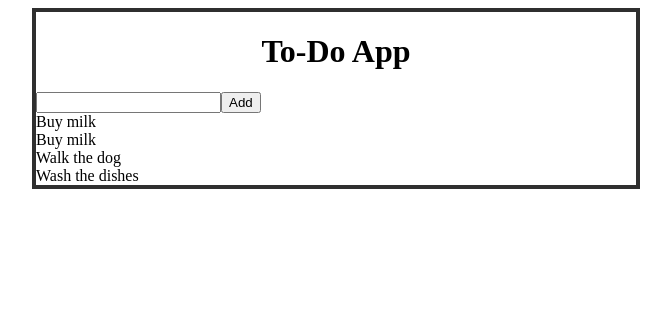
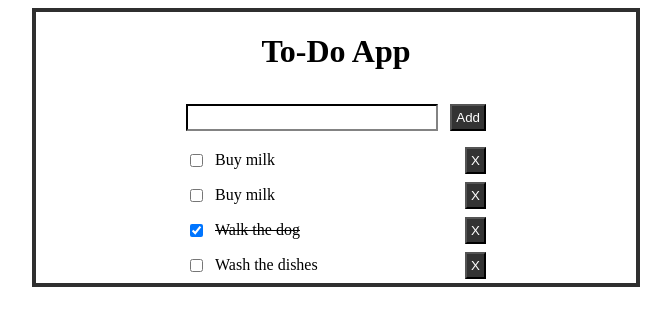
Before and after one commit to bencun/sedc-app, a Vue app: page / in a window 1280 px wide. Shown: the top 326 px of the page, without its empty margins (304-975 px from the left). Built offline with nearby package versions, Linux system fonts and the light colour scheme.

Commit message:
Button, deleting, slots, stop/capture.

```diff
--- a/src/App.vue
+++ b/src/App.vue
@@ -47,6 +47,9 @@ export default {
   width: 600px;
   border: 4px solid $border-color;
   margin: auto;
+  display: flex;
+  flex-direction: column;
+  align-items: center;
 
   .title {
     text-align: center;
--- /dev/null
+++ b/src/components/MyButton.vue
@@ -0,0 +1,39 @@
+<template>
+  <button
+    class="todo-button ps"
+    @click="emitClick">
+
+    <slot>Submit</slot>
+
+  </button>
+</template>
+
+<script>
+export default {
+  name: 'MyButton',
+  props: {
+    stop: {
+      type: Boolean,
+      default: false,
+    }
+  },
+  methods: {
+    emitClick($event) {
+      if (this.stop) {
+        $event.stopPropagation();
+      }
+      this.$emit('click');
+    }
+  }
+}
+</script>
+
+<style lang="scss" scoped>
+@import "../styles/variables.scss";
+
+.todo-button {
+  margin-left: $padding-l;
+  background-color: $text-color;
+  color: white;
+}
+</style>
--- a/src/components/SingleTask.vue
+++ b/src/components/SingleTask.vue
@@ -1,20 +1,67 @@
 <template>
-  <div class="single-task">
-    {{ task.text }}
+  <div class="single-task ps" @click="toggleDone">
+    <input class="checkbox" type="checkbox" v-model="task.done"/>
+
+    <span
+      class="text"
+      :class="spanClass">
+      {{ task.text }}
+    </span>
+
+    <my-button
+      class="delete"
+      @click="handleDelete"
+      :stop="true">X</my-button>
   </div>
 </template>
 
 <script>
+import MyButton from './MyButton.vue';
+
 export default {
   name: 'SingleTask',
+  components: { MyButton },
   props: {
     task: {
       type: Object,
+    }
+  },
+  methods: {
+    toggleDone() {
+      this.task.done = !this.task.done;
+    },
+    handleDelete() {
+      this.$emit('delete', this.task.id);
+    },
+  },
+  computed: {
+    spanClass() {
+      return {
+        'is-checked': this.task.done,
+      };
     }
   }
 }
 </script>
 
-<style>
+<style scoped lang="scss">
+@import "../styles/variables.scss";
 
+.single-task {
+  width: $default-width;
+  cursor: pointer;
+  display: flex;
+  align-items: center;
+
+  .checkbox {
+    margin-right: $padding-l;
+  }
+  .text {
+    flex-grow: 1;
+  }
+
+}
+.is-checked {
+  text-decoration: line-through;
+}
 </style>
--- a/src/components/TaskForm.vue
+++ b/src/components/TaskForm.vue
@@ -1,13 +1,21 @@
 <template>
-  <div class="task-form">
-    <input type="text" v-model="todoText" @keyup.enter="addHandler"/>
-    <button @click="addHandler">Add</button>
+  <div class="task-form pl">
+    <input
+      class="todo-text ps"
+      type="text"
+      v-model="todoText"
+      @keyup.enter="addHandler"/>
+
+    <my-button @click="addHandler">Add</my-button>
   </div>
 </template>
 
 <script>
+import MyButton from "./MyButton.vue";
+
 export default {
   name: 'TaskForm',
+  components: { MyButton },
   data() {
     return {
       todoText: '',
@@ -22,6 +30,17 @@ export default {
 }
 </script>
 
-<style>
+<style lang="scss" scoped>
+@import "../styles/variables.scss";
 
+.task-form {
+  width: $default-width;
+  display: flex;
+  justify-content: space-between;
+  .todo-text {
+    color: $text-color;
+    border-color: $border-color;
+    flex-grow: 1;
+  }
+}
 </style>
--- a/src/components/TaskList.vue
+++ b/src/components/TaskList.vue
@@ -1,9 +1,11 @@
 <template>
+  <!-- TODO: Add search -->
   <div class="task-list">
     <single-task
       v-for="todo in todos"
       :key="todo.id"
       :task="todo"
+      @delete="deleteTask"
       />
   </div>
 </template>
@@ -18,6 +20,14 @@ export default {
     todos: {
       type: Array,
     }
+  },
+  methods: {
+    deleteTask(taskId) {
+      const taskIdx = this.todos.findIndex(t => t.id === taskId);
+      if (taskIdx >= 0) {
+        this.todos.splice(taskIdx, 1);
+      }
+    }
   }
 }
 </script>
--- a/src/styles/variables.scss
+++ b/src/styles/variables.scss
@@ -4,3 +4,4 @@ $background-color: #CCCCCC;
 
 $padding-s: 4px;
 $padding-l: $padding-s * 3;
+$default-width: 300px;
```
